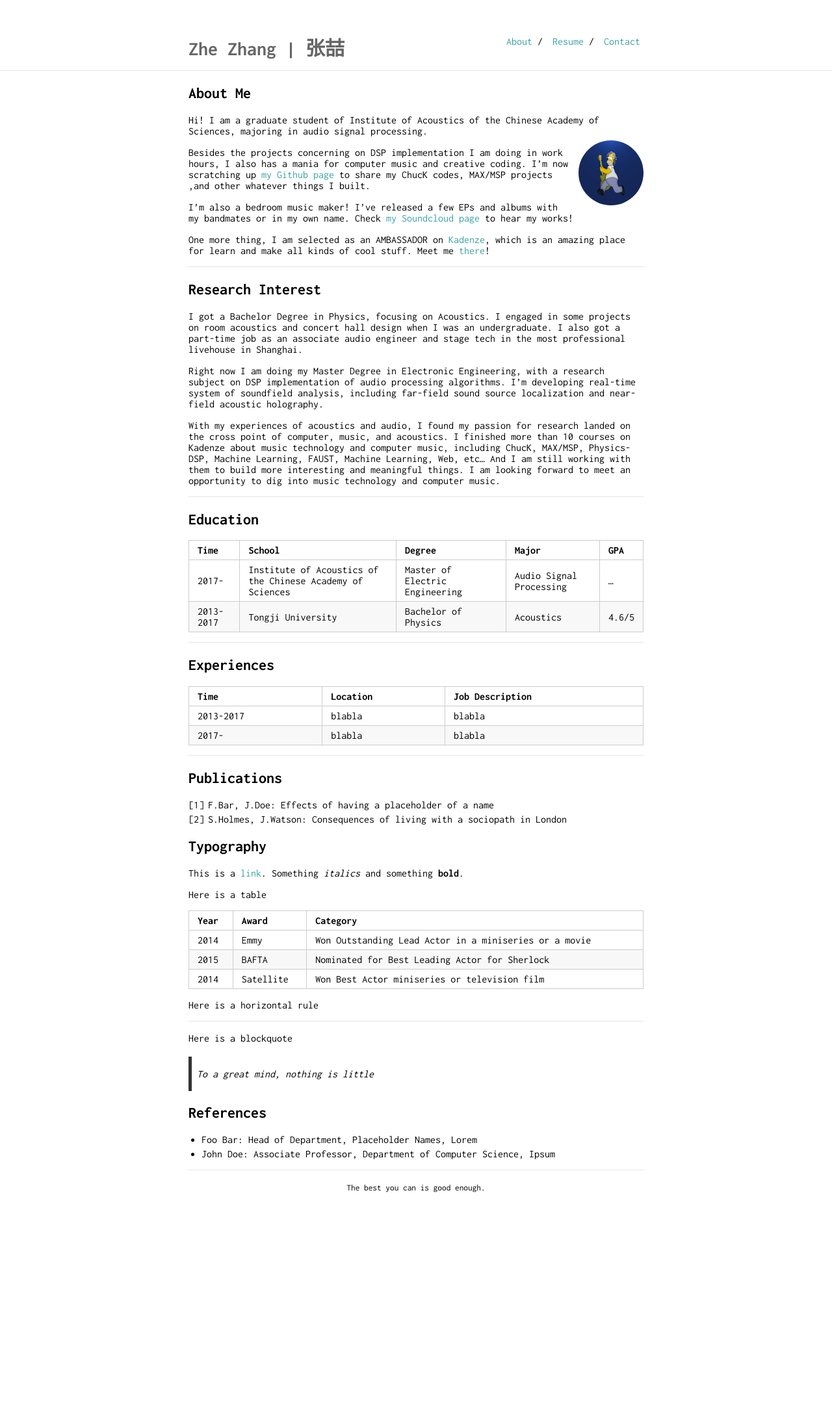
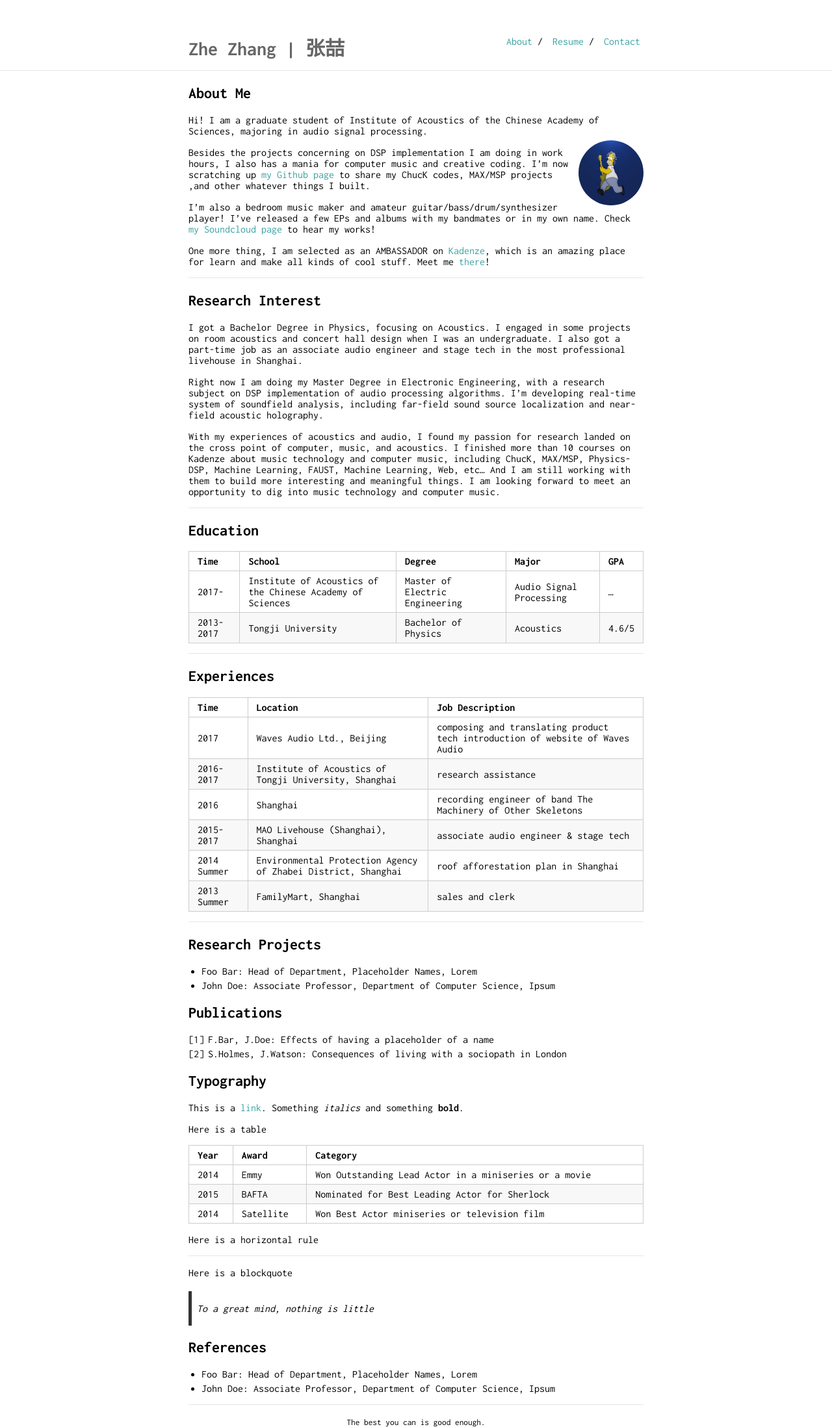
Before and after one commit to Paranoid2droid/cv, a Jekyll site: the page built from index.md, in a window 1280 px wide. Shown: the whole page at 65% size. Built offline with Jekyll 4.4.1, drawn with Linux system fonts in a browser that asks for light colours; before the commit the page ends 1835 px from its top, so only the background shows below that.

Commit message:
edit text and add project img selector

```diff
--- a/_sass/typography.scss
+++ b/_sass/typography.scss
@@ -57,4 +57,21 @@
         text-align: center;
         width: 100%;
     }
+    .project-picture {
+        height: 150;
+        width: 200;
+        position: relative;
+        margin: -10px 0 0 15px;
+        float: right;
+        border-radius: 0%;
+        p & {
+            padding: 0;
+            margin: 0;
+        }
+        @media (max-width: $small-width) {
+            img {
+                margin-top: -5px;
+            }
+        }
+    }
 }
--- a/index.md
+++ b/index.md
@@ -11,7 +11,7 @@
 
 Besides the projects concerning on DSP implementation I am doing in work hours, I also has a mania for computer music and creative coding. I'm now scratching up [my Github page](https://github.com/Paranoid2droid) to share my ChucK codes, MAX/MSP projects ,and other whatever things I built.
 
-I'm also a bedroom music maker! I've released a few EPs and albums with my bandmates or in my own name. Check [my Soundcloud page](https://soundcloud.com/paranoid2droid) to hear my works!
+I'm also a bedroom music maker and amateur guitar/bass/drum/synthesizer player! I've released a few EPs and albums with my bandmates or in my own name. Check [my Soundcloud page](https://soundcloud.com/paranoid2droid) to hear my works!
 
 One more thing, I am selected as an AMBASSADOR on [Kadenze](https://www.kadenze.com/), which is an amazing place for learn and make all kinds of cool stuff. Meet me [there](https://www.kadenze.com/users/zhe-zhang)!
 
@@ -38,12 +38,23 @@
 
 ## Experiences
 
-Time      | Location         | Job Description
-----------|------------------|------------------
-2013-2017 | blabla | blabla
-2017-     | blabla | blabla
+Time      | Location                  | Job Description
+----------|---------------------------|------------------
+2017      | Waves Audio Ltd., Beijing | composing and translating product tech introduction of website of Waves Audio
+2016-2017 | Institute of Acoustics of Tongji University, Shanghai | research assistance
+2016      | Shanghai | recording engineer of band The Machinery of Other Skeletons
+2015-2017 | MAO Livehouse (Shanghai), Shanghai | associate audio engineer & stage tech
+2014 Summer | Environmental Protection Agency of Zhabei District, Shanghai | roof afforestation plan in Shanghai
+2013 Summer | FamilyMart, Shanghai | sales and clerk
 
 ---
+
+## Research Projects
+
+* Foo Bar: Head of Department, Placeholder Names, Lorem
+* John Doe: Associate Professor, Department of Computer Science, Ipsum
+
+
 
 ## Publications
 
```
